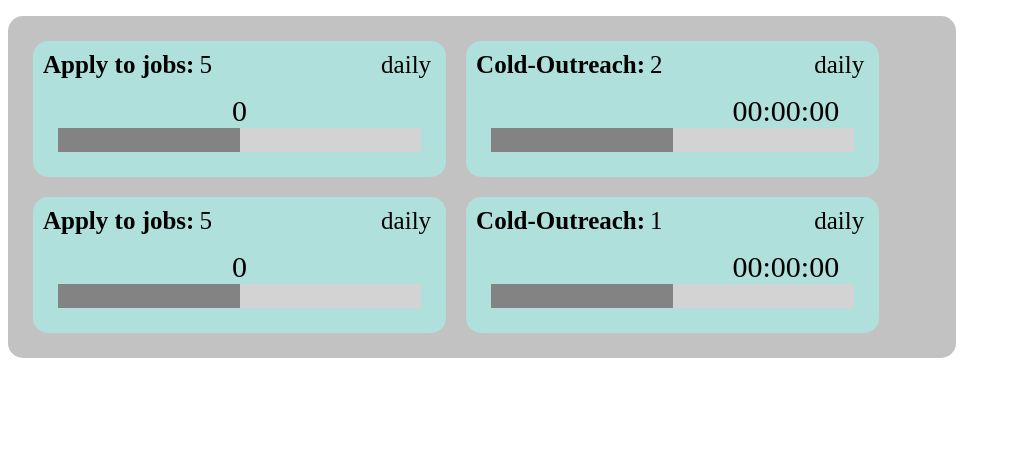
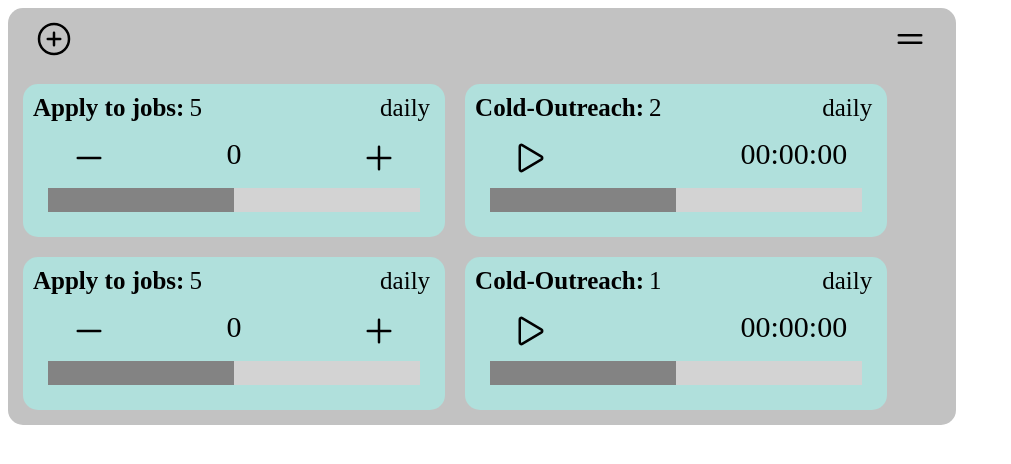
Before and after one commit to keithfrazier98/progress-tracker, a React (Create React App) app: page / in a window 1280 px wide. Shown: the top 464 px of the page, without its empty margins (0-1011 px from the left). Built offline with nearby package versions, Linux system fonts and the light colour scheme.

Commit message:
added buttons to top of tracker container, not yet functional

```diff
--- a/package.json
+++ b/package.json
@@ -34,5 +34,8 @@
       "last 1 firefox version",
       "last 1 safari version"
     ]
+  },
+  "devDependencies": {
+    "react-beautiful-dnd": "^13.1.0"
   }
 }
--- a/src/Container.css
+++ b/src/Container.css
@@ -1,8 +1,13 @@
 ul {
   list-style-type: none;
-  padding: 15px;
+  padding: 5px;
+  margin: 0 0 10px 0
 }
-
+.buttons{
+  display: flex;
+  justify-content: space-between;
+  padding: 10px 20px 0px 20px;
+}
 .container {
   border-radius: 15px;
   background-color: rgb(194, 194, 194);
--- a/src/Container.jsx
+++ b/src/Container.jsx
@@ -5,6 +5,14 @@ import "./Container.css";
 function Container() {
   return (
     <div className="container">
+      <div className="buttons">
+        <button id="add">
+          <ion-icon name="add-circle-outline"></ion-icon>
+        </button>
+        <button id="edit">
+        <ion-icon name="reorder-two-outline"></ion-icon>
+        </button>
+      </div>
       <ul>
         <Trackers />
       </ul>
```
Also changed, not shown: 1 other file (tests, documents, lock files or other folders).
